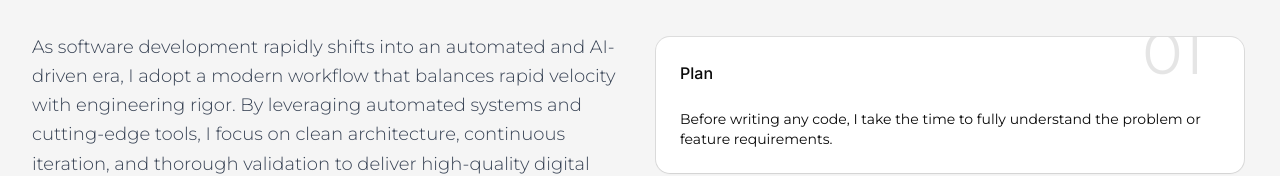
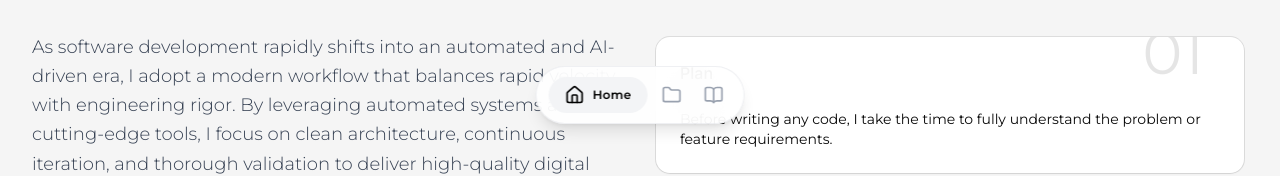
Before and after one commit to keeptrain/portfolio-vercel, a Next.js app: page /en in a window 1280 px wide. Shown: the part 652-828 px from the top of the page. Built offline with nearby package versions, Linux system fonts and the light colour scheme; no server answers.

Commit message:
refactor(bottom-nav): make dock responsive and improve click area

```diff
--- a/src/components/BottomNav.tsx
+++ b/src/components/BottomNav.tsx
@@ -40,15 +40,15 @@ export default function BottomNav({ locale }: BottomNavProps) {
   ];
 
   return (
-    <nav className="fixed right-0 bottom-0 left-0 z-10 pb-8 md:hidden">
-      <div className="mx-auto flex w-fit items-center gap-1.5 rounded-xl border border-gray-200/60 bg-white/90 p-2 shadow-md shadow-black/10 backdrop-blur-xl dark:border-zinc-700/60 dark:bg-zinc-900/90 dark:shadow-black/30">
+    <nav className="fixed bottom-4 left-1/2 z-50 -translate-x-1/2 pb-4 md:bottom-6 md:pb-0">
+      <div className="mx-auto flex w-fit items-center gap-1.5 rounded-xl border border-gray-200/60 bg-white/90 p-2 shadow-lg shadow-black/10 backdrop-blur-xl md:rounded-full md:px-3 md:py-2.5 dark:border-zinc-700/60 dark:bg-zinc-900/90 dark:shadow-black/30">
         {items.map((item) => (
           <Link
             key={item.href}
             href={item.href}
-            className={`relative flex items-center justify-center rounded-full transition-all duration-300 ease-in-out ${
+            className={`relative flex items-center justify-center rounded-full transition-all duration-300 ease-in-out hover:scale-105 ${
               item.active
-                ? "gap-2 px-4 py-2"
+                ? "gap-2 px-4 py-2 text-black dark:text-white bg-gray-100 dark:bg-zinc-800/80"
                 : "p-2 text-gray-400 hover:text-gray-600 dark:text-gray-400 dark:hover:text-gray-200"
             }`}
           >
```
